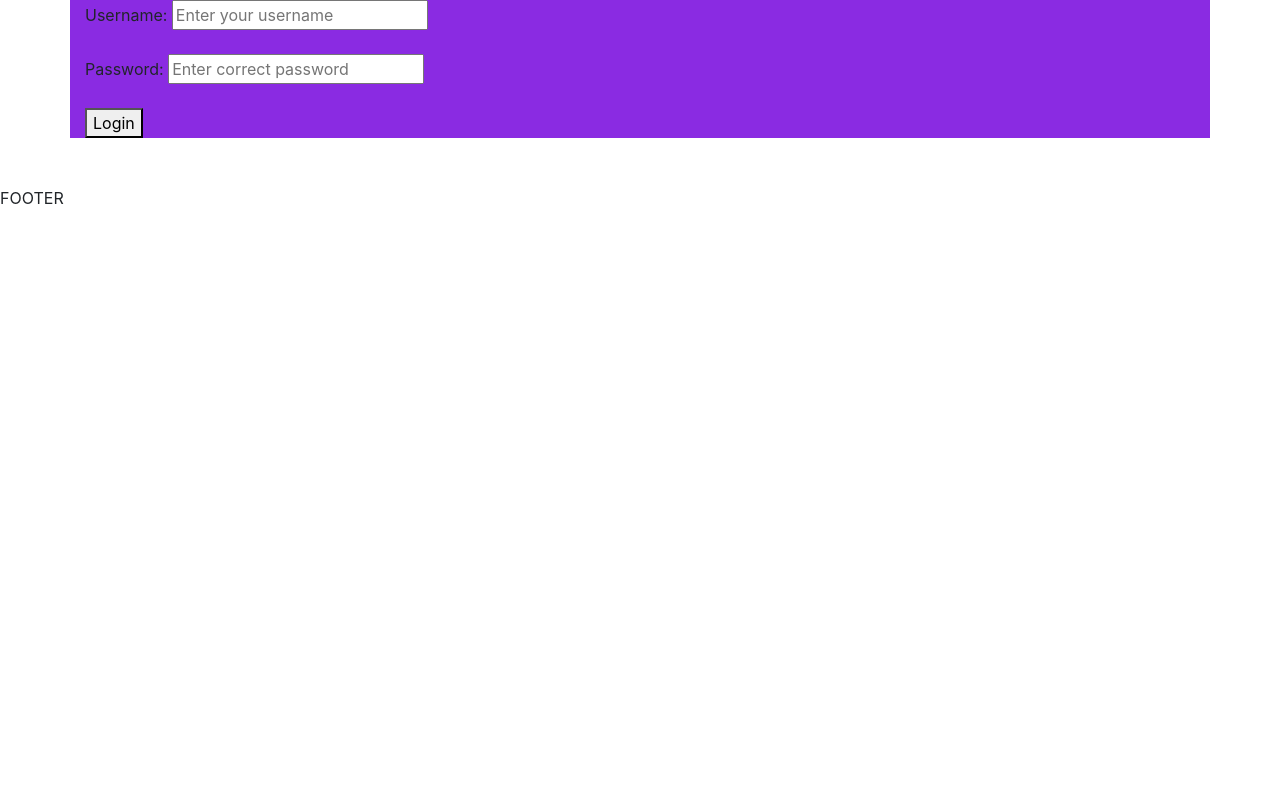
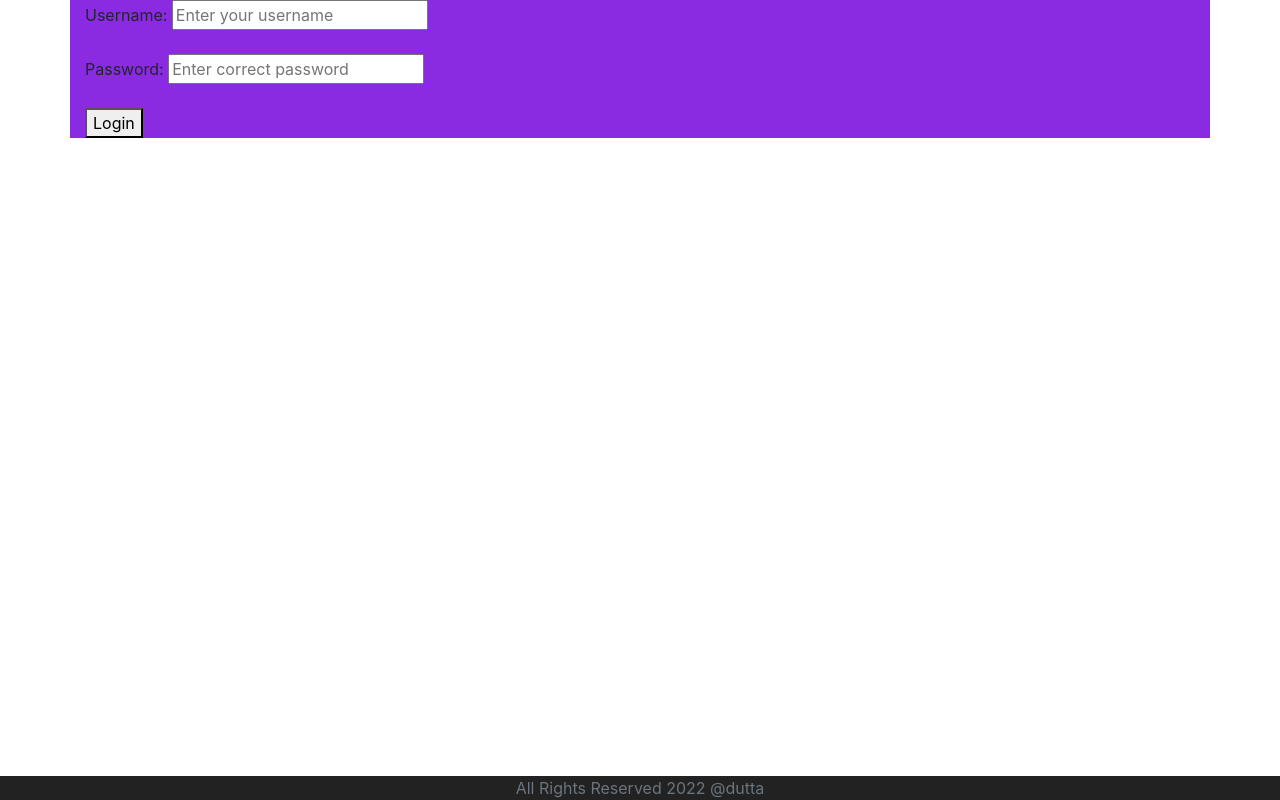
Before and after one commit to pratyashidutta/todo-app-frontend, an Angular app: page /login in a window 1280 px wide. Built offline with nearby package versions, Linux system fonts and the light colour scheme.

Commit message:
added footer and CSS

```diff
--- a/src/app/footer/footer.component.css
+++ b/src/app/footer/footer.component.css
@@ -0,0 +1,9 @@
+.footer{
+    position: absolute;
+    bottom:0;
+    height: 40 px;
+    width: 100%;
+    background-color: #222222;
+    text-align: center;
+    /* color: white; */
+}
--- a/src/app/footer/footer.component.html
+++ b/src/app/footer/footer.component.html
@@ -1,4 +1,5 @@
-<br>
-<br>
-
-FOOTER
+<footer class="footer">
+    <div class="container">
+        <span class="text-muted">All Rights Reserved 2022 @dutta </span>
+    </div>
+</footer>
```
